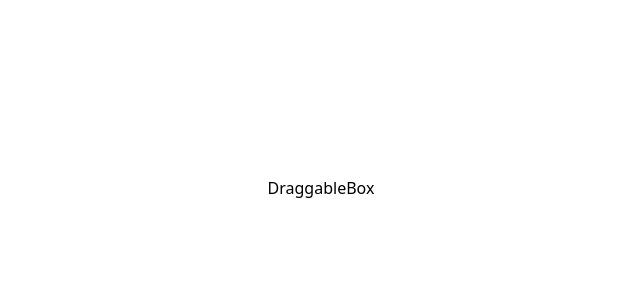
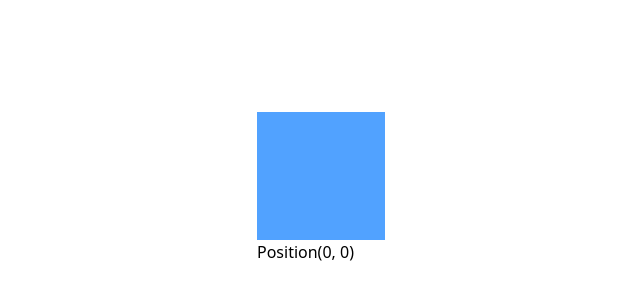
Before and after one commit to G1DY/FramerMotion, a React (Vite) app in the folder keyframes/: page / in a window 1280 px wide. Shown: the part 212-512 px from the top of the page, without its empty margins (319-959 px from the left). Built offline with nearby package versions, Linux system fonts and the light colour scheme.

Commit message:
draggable box projects using useMotionValue

```diff
--- a/keyframes/src/useMotionValue/DraggableBox.tsx
+++ b/keyframes/src/useMotionValue/DraggableBox.tsx
@@ -1,4 +1,16 @@
+import { motion, useMotionValue } from "framer-motion";
+
 const DraggableBox = () => {
-  return <div>DraggableBox</div>;
+  const x = useMotionValue(0);
+  const y = useMotionValue(0);
+  return (
+    <motion.div className="flex flex-col">
+      <motion.div style={{ x, y }} drag className="w-32 h-32 bg-blue-400 " />
+
+      <p>
+        Position({x.get().toFixed(0)}, {y.get().toFixed(0)})
+      </p>
+    </motion.div>
+  );
 };
 export default DraggableBox;
```
